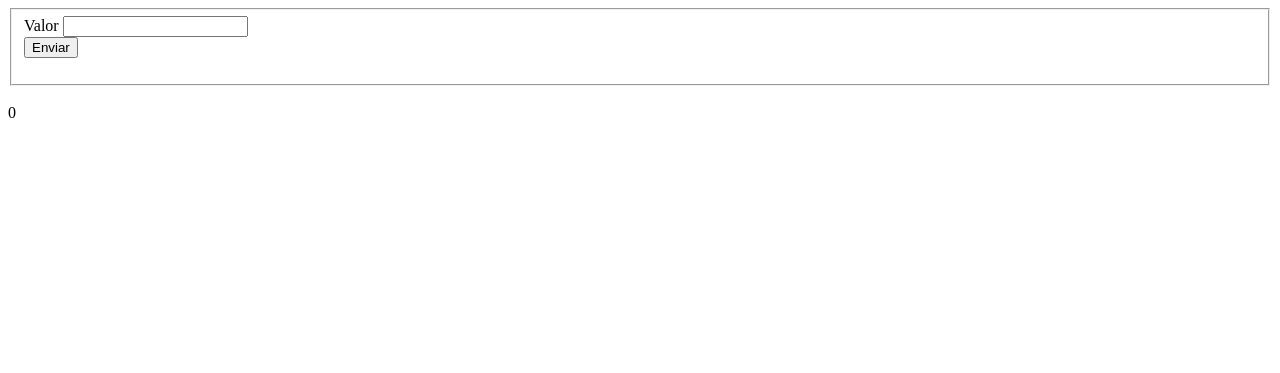
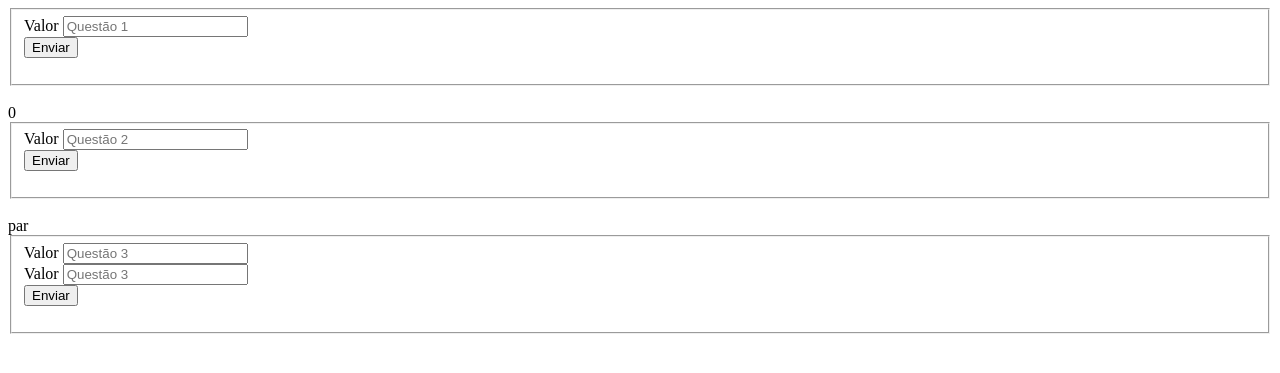
Before and after one commit to moreiraian/htdocs, a PHP site: page /lista_2/lista2.php in a window 1280 px wide. Shown: the top 373 px of the page. Run offline with PHP 8.4, Linux system fonts and the light colour scheme.

Commit message:
ate a 3 feita

```diff
--- a/lista_2/lista2.php
+++ b/lista_2/lista2.php
@@ -11,8 +11,8 @@
                     <fieldset>
                         <form action="#" method="post">
                             <div class="form-group">
-                                <label for="id_nome"> Valor </label>
-                                <input type="number" class="form-control"
+                                <label for="id_nome" > Valor </label>
+                                <input type="number" placeholder = "Questão 1" class="form-control"
                                 required id="id_nome" name="valor1">
                             </div>
 
@@ -28,9 +28,63 @@
                 echo "<br>" .($valor01*-1);
                 else
                 echo $valor01;
+                ?>
+                <!-- 2 -->
+                <div class="container ">
+                    <fieldset>
+                        <form action="#" method="post">
+                            <div class="form-group">
+                                <label for="id_nome" > Valor </label>
+                                <input type="number" placeholder = "Questão 2" class="form-control"
+                                required id="id_nome" name="valor2">
+                            </div>
 
+                            <button type="submit" class="btn btn-dark">Enviar</button>
+                        </form>
+                    </fieldset>
+                </div>
+                <br>
+                <div class="container">
+                <?php
+                $valor02 = isset($_POST['valor2']) ? $_POST ['valor2'] : 0;
+                if ($valor02%2 >0)
+                echo "ímpar" ;
+                else
+                echo "par";
 
-                    ?>
+                ?>
+                <!-- 3 -->
+                <div class="container ">
+                    <fieldset>
+                        <form action="#" method="post">
+                            <div class="form-group">
+                                <label for="id_nome" > Valor </label>
+                                <input type="number" placeholder = "Questão 3" class="form-control"
+                                required id="id_nome" name="valor3">
+                            </div>
+                            <div class="form-group">
+                                <label for="id_nome" > Valor </label>
+                                <input type="number" placeholder = "Questão 3" class="form-control"
+                                required id="id_nome" name="valor3a">
+                            </div>
+
+                            <button type="submit" class="btn btn-dark">Enviar</button>
+                        </form>
+                    </fieldset>
+                </div>
+                <br>
+                <div class="container">
+                <?php
+
+                if($valor03 = isset($_POST['valor3']) && ($_POST['valor3'] != 0) && ($_POST['valor3a'])){
+                $valor03 =$_POST["valor3"];
+                $valor03a =$_POST["valor3a"];
+                if ($valor03%$valor03a == 0)
+                echo "Múltiplos";
+                else
+                echo "Não são múltiplos" ;};
+
+                ?>
          </div>
     </body>
     </html>
```
